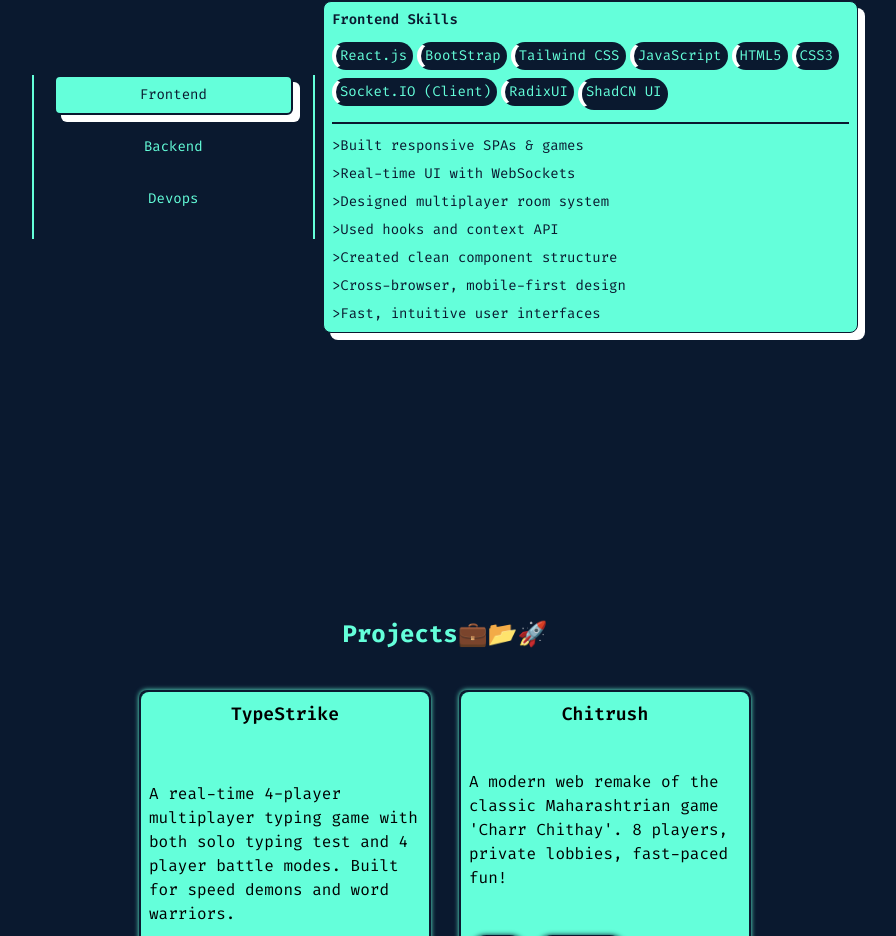
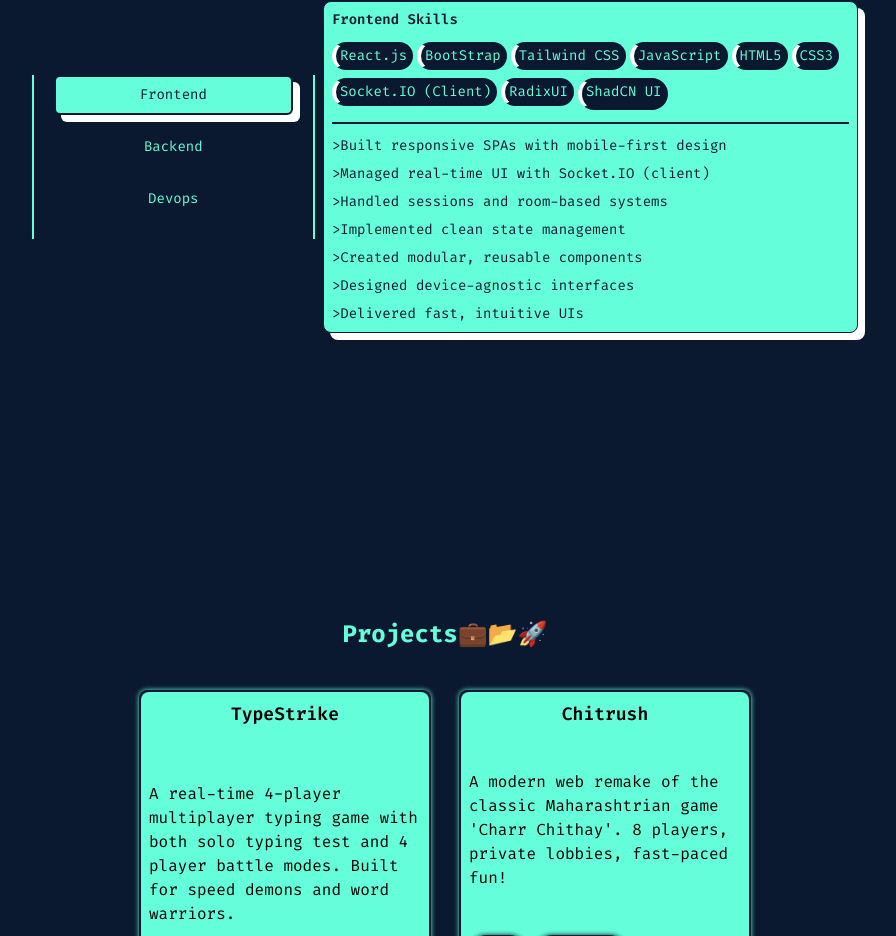
Before and after one commit to KrishnaGavali/krishna, a React (Vite) app: page / in a window 1280 px wide. Shown: the part 1539-2475 px from the top of the page, without its empty margins (195-1091 px from the left). Built offline with nearby package versions, Linux system fonts and the light colour scheme.

Commit message:
clean up and error fixing

```diff
--- a/src/Components/Home/HomeScreen.jsx
+++ b/src/Components/Home/HomeScreen.jsx
@@ -1,5 +1,5 @@
 import React from "react";
-import { motion, AnimatePresence } from "framer-motion";
+import { motion, AnimatePresence } from "motion/react";
 import "../../font.css";
 import { Link } from "react-scroll";
 
--- a/src/Components/Home/ProjectsLg.jsx
+++ b/src/Components/Home/ProjectsLg.jsx
@@ -1,7 +1,6 @@
 import React, { useRef, useState } from "react";
 import "../../font.css";
 import { AnimatePresence, motion } from "motion/react";
-import { div } from "motion/react-client";
 
 const ProjectCard = ({
   index,
--- a/src/Components/Home/Skills.jsx
+++ b/src/Components/Home/Skills.jsx
@@ -1,7 +1,6 @@
 import React, { useState } from "react";
 import "../../font.css";
-import { AnimatePresence, motion } from "framer-motion";
-import { div } from "motion/react-client";
+import { AnimatePresence, motion } from "motion/react";
 
 // Animations ✨
 const cardVariant = {
@@ -42,7 +41,7 @@ const SkillCard = ({ title, skills, points }) => (
           initial="hidden"
           animate="visible"
           viewport={{ once: true }}
-          className="text-[#64ffda] transition-colors duration-300 cursor-pointer p-0.5 px-1 bg-[#0a192f] rounded-full border-2 border-transparent border-l-4 border-l-white "
+          className="text-[#64ffda] transition-colors duration-300 p-0.5 px-1 bg-[#0a192f] rounded-full border-2 border-transparent border-l-4 border-l-white "
         >
           {skill}
         </motion.p>
@@ -51,7 +50,7 @@ const SkillCard = ({ title, skills, points }) => (
     <div className="mt-3 flex flex-col gap-2">
       {points.map((points) => (
         <div className="flex flex-row" key={points}>
-          <span className="text-[#0a192f] inline">{"> "}</span>
+          <span className="text-[#0a192f] inline">{">"}</span>
           <motion.p key={points} className="text-sm inline">
             {points}
           </motion.p>
@@ -80,13 +79,13 @@ const Skills = () => {
         "ShadCN UI",
       ],
       points: [
-        "Built responsive SPAs & games",
-        "Real-time UI with WebSockets",
-        "Designed multiplayer room system",
-        "Used hooks and context API",
-        "Created clean component structure",
-        "Cross-browser, mobile-first design",
-        "Fast, intuitive user interfaces",
+        "Built responsive SPAs with mobile-first design",
+        "Managed real-time UI with Socket.IO (client)",
+        "Handled sessions and room-based systems",
+        "Implemented clean state management",
+        "Created modular, reusable components",
+        "Designed device-agnostic interfaces",
+        "Delivered fast, intuitive UIs",
       ],
     },
 
@@ -102,12 +101,12 @@ const Skills = () => {
         "JWT Authentication",
       ],
       points: [
-        "Built REST & socket servers",
-        "Session storage with Redis",
-        "JWT for secure login",
-        "FastAPI for ML tools",
-        "Handled room matchmaking logic",
-        "Connected and Handled MongoDB  with backend",
+        "Built REST & Socket.IO servers for real-time apps",
+        "Managed sessions with Redis for scalability",
+        "Implemented JWT authentication for secure login",
+        "Used FastAPI to serve ML tools",
+        "Developed custom room matchmaking logic",
+        "Connected and managed MongoDB",
         "Tested APIs using Postman",
       ],
     },
@@ -127,12 +126,12 @@ const Skills = () => {
         "Linux CLI",
       ],
       points: [
-        "Hosted apps on GCP/AWS",
-        "Custom domains with SSL",
-        "Used Nginx reverse proxy",
-        "Managed apps using PM2",
-        "Edited configs with Vim",
-        "Linux CLI for deployment",
+        "Deployed apps on GCP and AWS",
+        "Configured custom domains with SSL (HTTPS)",
+        "Used Nginx as a reverse proxy for routing",
+        "Managed Node.js processes with PM2",
+        "Edited server configs efficiently using Vim",
+        "Handled deployments via Linux command-line",
       ],
     },
   };
--- a/src/Pages/Home.jsx
+++ b/src/Pages/Home.jsx
@@ -1,5 +1,5 @@
-import React, { useEffect } from "react";
-import { AnimatePresence, motion, useAnimate } from "motion/react";
+import React from "react";
+import { AnimatePresence } from "motion/react";
 import "../font.css";
 import { Link } from "react-router";
 import HomeScreen from "../Components/Home/HomeScreen";
@@ -9,7 +9,7 @@ import Skills from "../Components/Home/Skills";
 import { ProjectsLg, ProjectsSm } from "../Components/Home/ProjectsLg";
 import { Element } from "react-scroll";
 import Contact from "../Components/Home/Contact";
-import Footer from "../Components/Home/footer";
+import Footer from "../Components/Home/Footer";
 
 const Home = () => {
   return (
```
